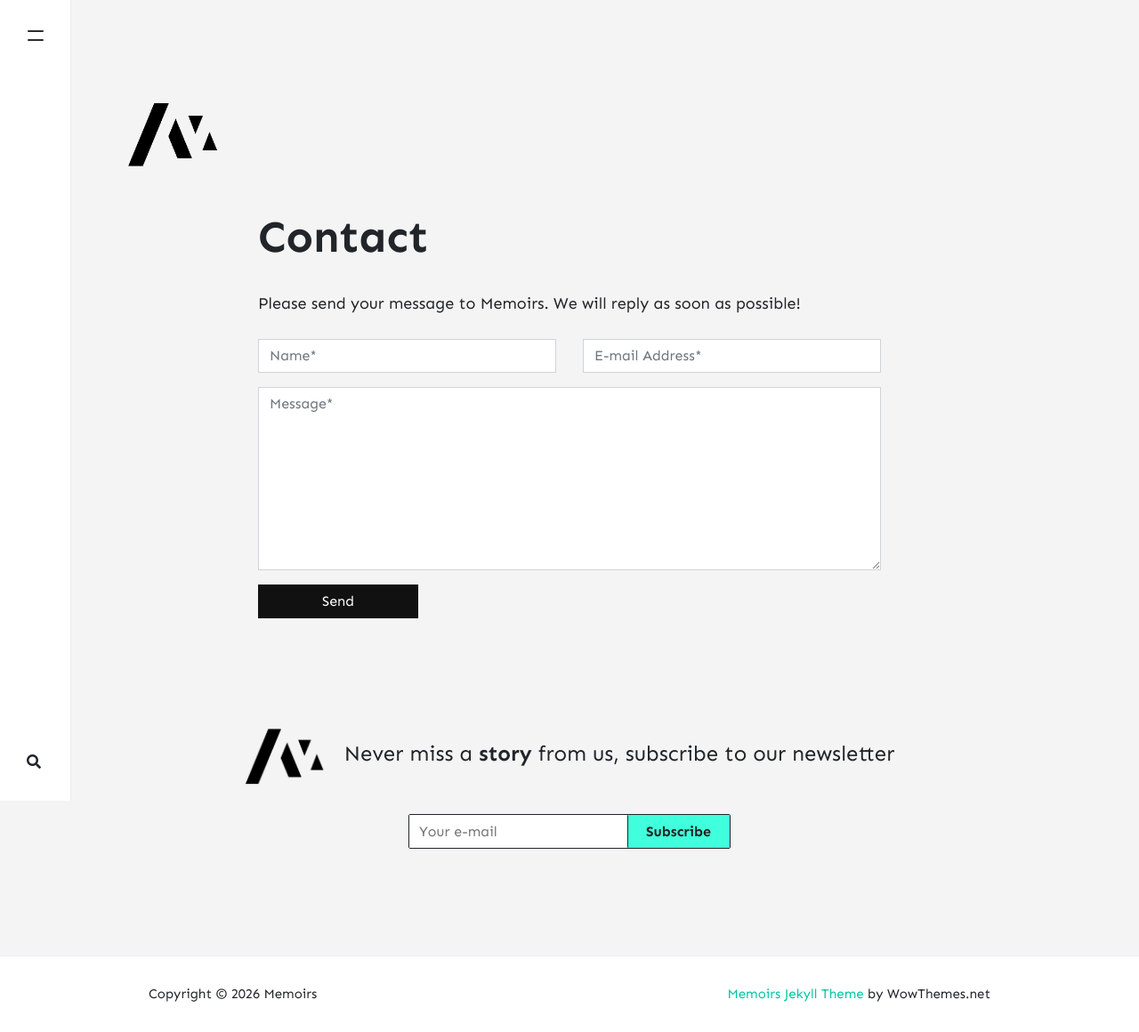
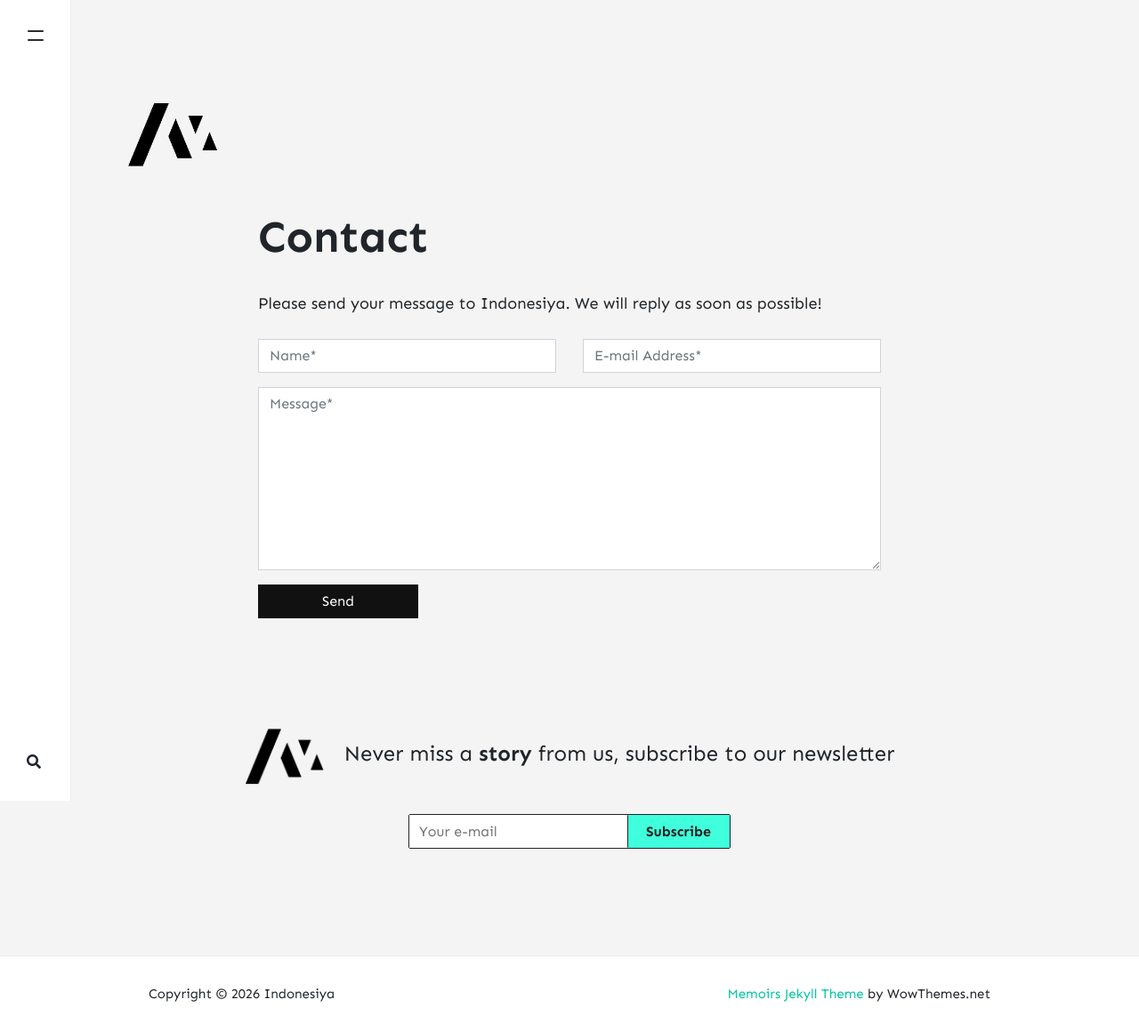
Before and after one commit to indonesiya/indonesiya.github.io, a Jekyll site: the page built from _pages/contact.md, in a window 1280 px wide. Shown: the whole page at 89% size. Built offline with Jekyll 4.4.1, drawn with Linux system fonts in a browser that asks for light colours; nearby versions of some CDN libraries; comment, search, counter and statistics services are not loaded.

Commit message:
Update _config.yml

```diff
--- a/_config.yml
+++ b/_config.yml
@@ -1,10 +1,10 @@
 # Site
-name: "Memoirs"
-title: "Memoirs"
+name: "Indonesiya"
+title: "Indonesiya"
 description: "I will take you on the fabulous world of exploration. Travel, culture, lifestyle. Eat, Pray, Love!"
 logo: 'assets/images/logo.png'
 favicon: 'assets/images/logo.png'
-baseurl: /jekyll-theme-memoirs
+baseurl: /
 google_analytics: 'UA-xxxxxxxx-1'
 disqus: 'demowebsite'
 mailchimp-list: 'https://wowthemes.us11.list-manage.com/subscribe/post?u=8aeb20a530e124561927d3bd8&amp;id=8c3d2d214b'
```
